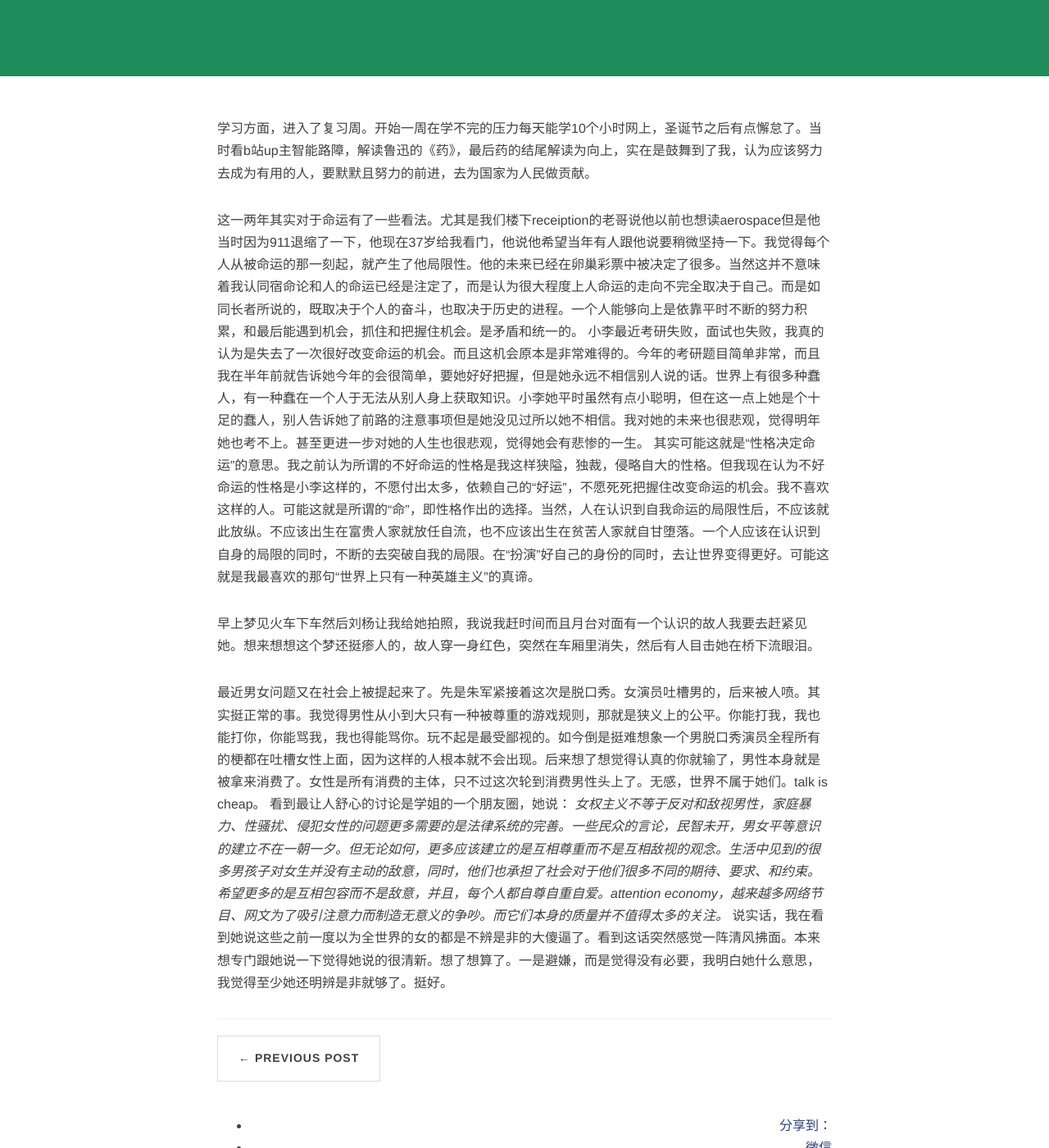
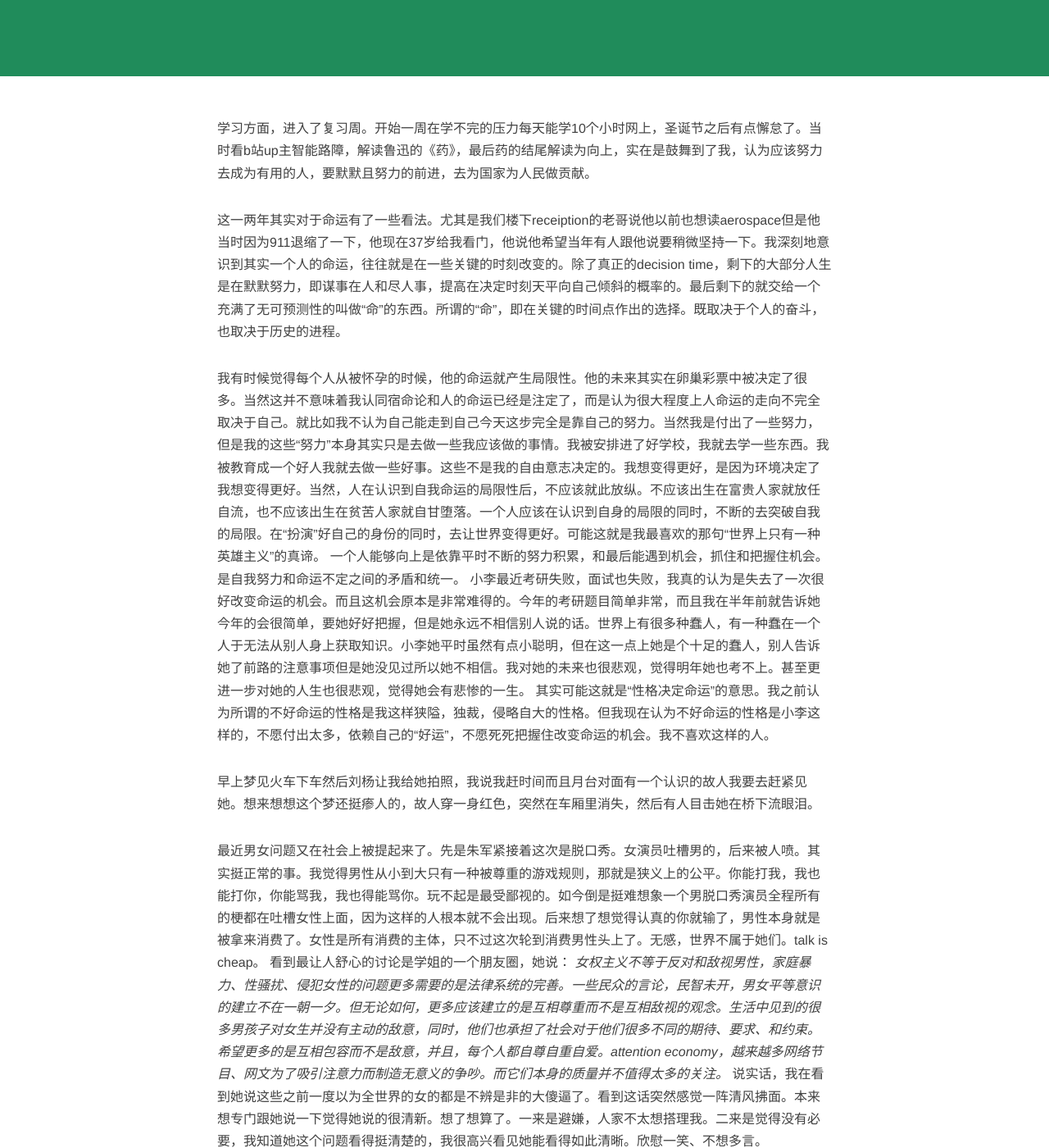
Before and after one commit to baabbabyy/Blog, a Jekyll site: the page built from _posts/2020-12-29- 心意.md, in a window 1280 px wide and 1400 px high, scrolled down 341 px. Shown: the whole window at 82% size. Built offline with Jekyll 4.4.1, drawn with Linux system fonts in a browser that asks for light colours; nearby versions of some CDN libraries; comment, search, counter and statistics services are not loaded.

Commit message:
Update 2020-12-29- 心意.md

```diff
--- a/_posts/2020-12-29- 心意.md
+++ b/_posts/2020-12-29- 心意.md
@@ -9,9 +9,12 @@ description:
 
 学习方面，进入了复习周。开始一周在学不完的压力每天能学10个小时网上，圣诞节之后有点懈怠了。当时看b站up主智能路障，解读鲁迅的《药》，最后药的结尾解读为向上，实在是鼓舞到了我，认为应该努力去成为有用的人，要默默且努力的前进，去为国家为人民做贡献。
 
-这一两年其实对于命运有了一些看法。尤其是我们楼下receiption的老哥说他以前也想读aerospace但是他当时因为911退缩了一下，他现在37岁给我看门，他说他希望当年有人跟他说要稍微坚持一下。我觉得每个人从被命运的那一刻起，就产生了他局限性。他的未来已经在卵巢彩票中被决定了很多。当然这并不意味着我认同宿命论和人的命运已经是注定了，而是认为很大程度上人命运的走向不完全取决于自己。而是如同长者所说的，既取决于个人的奋斗，也取决于历史的进程。一个人能够向上是依靠平时不断的努力积累，和最后能遇到机会，抓住和把握住机会。是矛盾和统一的。 小李最近考研失败，面试也失败，我真的认为是失去了一次很好改变命运的机会。而且这机会原本是非常难得的。今年的考研题目简单非常，而且我在半年前就告诉她今年的会很简单，要她好好把握，但是她永远不相信别人说的话。世界上有很多种蠢人，有一种蠢在一个人于无法从别人身上获取知识。小李她平时虽然有点小聪明，但在这一点上她是个十足的蠢人，别人告诉她了前路的注意事项但是她没见过所以她不相信。我对她的未来也很悲观，觉得明年她也考不上。甚至更进一步对她的人生也很悲观，觉得她会有悲惨的一生。	其实可能这就是“性格决定命运”的意思。我之前认为所谓的不好命运的性格是我这样狭隘，独裁，侵略自大的性格。但我现在认为不好命运的性格是小李这样的，不愿付出太多，依赖自己的“好运”，不愿死死把握住改变命运的机会。我不喜欢这样的人。可能这就是所谓的“命”，即性格作出的选择。当然，人在认识到自我命运的局限性后，不应该就此放纵。不应该出生在富贵人家就放任自流，也不应该出生在贫苦人家就自甘堕落。一个人应该在认识到自身的局限的同时，不断的去突破自我的局限。在“扮演”好自己的身份的同时，去让世界变得更好。可能这就是我最喜欢的那句“世界上只有一种英雄主义”的真谛。
+这一两年其实对于命运有了一些看法。尤其是我们楼下receiption的老哥说他以前也想读aerospace但是他当时因为911退缩了一下，他现在37岁给我看门，他说他希望当年有人跟他说要稍微坚持一下。我深刻地意识到其实一个人的命运，往往就是在一些关键的时刻改变的。除了真正的decision time，剩下的大部分人生是在默默努力，即谋事在人和尽人事，提高在决定时刻天平向自己倾斜的概率的。最后剩下的就交给一个充满了无可预测性的叫做“命”的东西。所谓的“命”，即在关键的时间点作出的选择。既取决于个人的奋斗，也取决于历史的进程。
+
+我有时候觉得每个人从被怀孕的时候，他的命运就产生局限性。他的未来其实在卵巢彩票中被决定了很多。当然这并不意味着我认同宿命论和人的命运已经是注定了，而是认为很大程度上人命运的走向不完全取决于自己。就比如我不认为自己能走到自己今天这步完全是靠自己的努力。当然我是付出了一些努力，但是我的这些“努力”本身其实只是去做一些我应该做的事情。我被安排进了好学校，我就去学一些东西。我被教育成一个好人我就去做一些好事。这些不是我的自由意志决定的。我想变得更好，是因为环境决定了我想变得更好。当然，人在认识到自我命运的局限性后，不应该就此放纵。不应该出生在富贵人家就放任自流，也不应该出生在贫苦人家就自甘堕落。一个人应该在认识到自身的局限的同时，不断的去突破自我的局限。在“扮演”好自己的身份的同时，去让世界变得更好。可能这就是我最喜欢的那句“世界上只有一种英雄主义”的真谛。
+一个人能够向上是依靠平时不断的努力积累，和最后能遇到机会，抓住和把握住机会。是自我努力和命运不定之间的矛盾和统一。 小李最近考研失败，面试也失败，我真的认为是失去了一次很好改变命运的机会。而且这机会原本是非常难得的。今年的考研题目简单非常，而且我在半年前就告诉她今年的会很简单，要她好好把握，但是她永远不相信别人说的话。世界上有很多种蠢人，有一种蠢在一个人于无法从别人身上获取知识。小李她平时虽然有点小聪明，但在这一点上她是个十足的蠢人，别人告诉她了前路的注意事项但是她没见过所以她不相信。我对她的未来也很悲观，觉得明年她也考不上。甚至更进一步对她的人生也很悲观，觉得她会有悲惨的一生。	其实可能这就是“性格决定命运”的意思。我之前认为所谓的不好命运的性格是我这样狭隘，独裁，侵略自大的性格。但我现在认为不好命运的性格是小李这样的，不愿付出太多，依赖自己的“好运”，不愿死死把握住改变命运的机会。我不喜欢这样的人。
 
 早上梦见火车下车然后刘杨让我给她拍照，我说我赶时间而且月台对面有一个认识的故人我要去赶紧见她。想来想想这个梦还挺瘆人的，故人穿一身红色，突然在车厢里消失，然后有人目击她在桥下流眼泪。
 
 最近男女问题又在社会上被提起来了。先是朱军紧接着这次是脱口秀。女演员吐槽男的，后来被人喷。其实挺正常的事。我觉得男性从小到大只有一种被尊重的游戏规则，那就是狭义上的公平。你能打我，我也能打你，你能骂我，我也得能骂你。玩不起是最受鄙视的。如今倒是挺难想象一个男脱口秀演员全程所有的梗都在吐槽女性上面，因为这样的人根本就不会出现。后来想了想觉得认真的你就输了，男性本身就是被拿来消费了。女性是所有消费的主体，只不过这次轮到消费男性头上了。无感，世界不属于她们。talk is cheap。
-看到最让人舒心的讨论是学姐的一个朋友圈，她说： *女权主义不等于反对和敌视男性，家庭暴力、性骚扰、侵犯女性的问题更多需要的是法律系统的完善。一些民众的言论，民智未开，男女平等意识的建立不在一朝一夕。但无论如何，更多应该建立的是互相尊重而不是互相敌视的观念。生活中见到的很多男孩子对女生并没有主动的敌意，同时，他们也承担了社会对于他们很多不同的期待、要求、和约束。希望更多的是互相包容而不是敌意，并且，每个人都自尊自重自爱。attention economy，越来越多网络节目、网文为了吸引注意力而制造无意义的争吵。而它们本身的质量并不值得太多的关注。* 说实话，我在看到她说这些之前一度以为全世界的女的都是不辨是非的大傻逼了。看到这话突然感觉一阵清风拂面。本来想专门跟她说一下觉得她说的很清新。想了想算了。一是避嫌，而是觉得没有必要，我明白她什么意思，我觉得至少她还明辨是非就够了。挺好。
+看到最让人舒心的讨论是学姐的一个朋友圈，她说： *女权主义不等于反对和敌视男性，家庭暴力、性骚扰、侵犯女性的问题更多需要的是法律系统的完善。一些民众的言论，民智未开，男女平等意识的建立不在一朝一夕。但无论如何，更多应该建立的是互相尊重而不是互相敌视的观念。生活中见到的很多男孩子对女生并没有主动的敌意，同时，他们也承担了社会对于他们很多不同的期待、要求、和约束。希望更多的是互相包容而不是敌意，并且，每个人都自尊自重自爱。attention economy，越来越多网络节目、网文为了吸引注意力而制造无意义的争吵。而它们本身的质量并不值得太多的关注。* 说实话，我在看到她说这些之前一度以为全世界的女的都是不辨是非的大傻逼了。看到这话突然感觉一阵清风拂面。本来想专门跟她说一下觉得她说的很清新。想了想算了。一来是避嫌，人家不太想搭理我。二来是觉得没有必要，我知道她这个问题看得挺清楚的，我很高兴看见她能看得如此清晰。欣慰一笑、不想多言。
```
